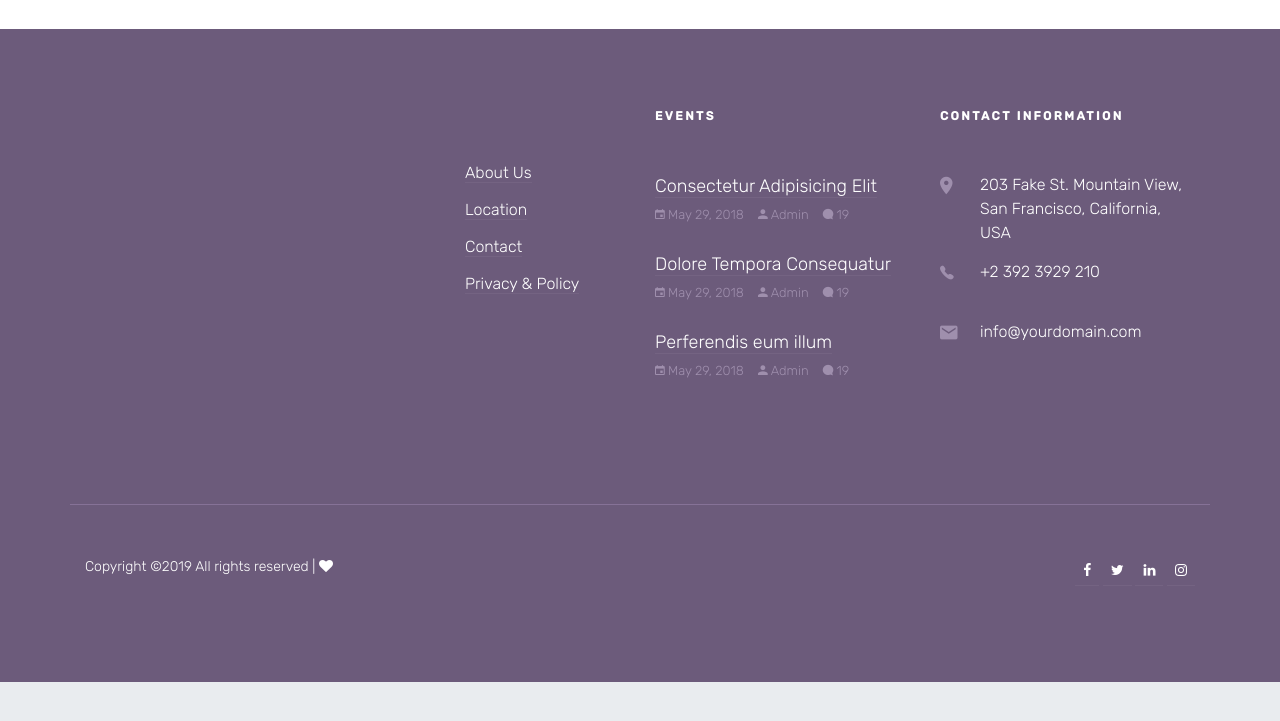
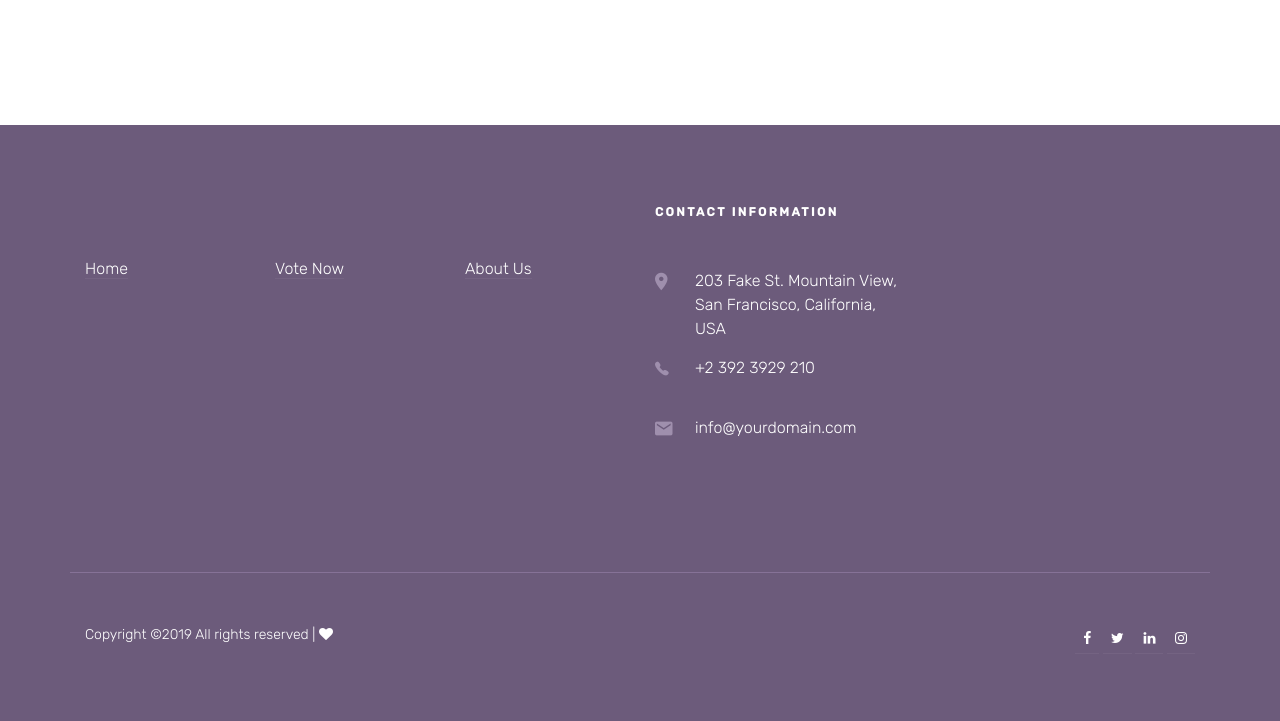
Before and after one commit to code-for-life-usa-llc/vfh, a plain HTML site: page index.html in a window 1280 px wide. Shown: the part 2021-2742 px from the top of the page. Before the commit the page ends 2703 px from the top, so only its background shows below. Drawn offline with Linux system fonts and the light colour scheme; files whose address does not match are found by name.

Commit message:
'changed_links'

```diff
--- a/index.html
+++ b/index.html
@@ -21,7 +21,7 @@
   </head>
   <body>
 
-    <div class="wrap">
+    <div class="wrap" id="top_page">
 
     <div class="block-45">
       <div class="container">
@@ -30,7 +30,7 @@
             <ul class="block-45-list">
               <li><a href="#">Home</a></li>
               <li><a href="#">About Us</a></li>
-              <li><a href="#">Ministries</a></li>
+
             </ul>
           </div>
           <div class="col-md-6 text-md-right">
@@ -87,7 +87,7 @@
             <div class="mb-5 element-animate">
               <div class="block-17">
                 <h1 class="heading mb-4">VOTE FOR HARLEM NOW</h1>
-                <p><a href="/about.html" class="btn btn-primary-white py-3 px-5">About Us</a> <a href="#" class="text-white ml-4"> <span class="ion-ios-location mr-2"></span> Visit vfh</a></p >
+                <p><a href="/about.html" class="btn btn-primary-white py-3 px-5">About Us</a> <a href="#" class="text-white ml-4">
               </div>
             </div>
 
@@ -215,57 +215,22 @@
             <div class="row">
               <div class="col-md-4">
                 <ul class="list-unstyled">
-
+                 <li><a href="#top_page">Home</a></li>
                 </ul>
               </div>
               <div class="col-md-4">
                 <ul class="list-unstyled">
-
+                  <li><a href="events.html">Vote Now</a></li>
                 </ul>
               </div>
               <div class="col-md-4">
                 <ul class="list-unstyled">
-                  <li><a href="#">About Us</a></li>
-                  <li><a href="#">Location</a></li>
-                  <li><a href="#">Contact</a></li>
-                  <li><a href="#">Privacy &amp; Policy</a></li>
+                  <li><a href="about.html">About Us</a></li>
                 </ul>
               </div>
             </div>
           </div>
-          <div class="col-md-6 col-lg-3 mb-5 mb-lg-0">
-            <h3 class="heading">Events</h3>
-            <div class="block-21 d-flex mb-4">
-              <div class="text">
-                <h3 class="heading mb-0"><a href="#">Consectetur Adipisicing Elit</a></h3>
-                <div class="meta">
-                  <div><a href="#"><span class="ion-android-calendar"></span> May 29, 2018</a></div>
-                  <div><a href="#"><span class="ion-android-person"></span> Admin</a></div>
-                  <div><a href="#"><span class="ion-chatbubble"></span> 19</a></div>
-                </div>
-              </div>
-            </div>
-            <div class="block-21 d-flex mb-4">
-              <div class="text">
-                <h3 class="heading mb-0"><a href="#">Dolore Tempora Consequatur</a></h3>
-                <div class="meta">
-                  <div><a href="#"><span class="ion-android-calendar"></span> May 29, 2018</a></div>
-                  <div><a href="#"><span class="ion-android-person"></span> Admin</a></div>
-                  <div><a href="#"><span class="ion-chatbubble"></span> 19</a></div>
-                </div>
-              </div>
-            </div>
-            <div class="block-21 d-flex mb-4">
-              <div class="text">
-                <h3 class="heading mb-0"><a href="#">Perferendis eum illum</a></h3>
-                <div class="meta">
-                  <div><a href="#"><span class="ion-android-calendar"></span> May 29, 2018</a></div>
-                  <div><a href="#"><span class="ion-android-person"></span> Admin</a></div>
-                  <div><a href="#"><span class="ion-chatbubble"></span> 19</a></div>
-                </div>
-              </div>
-            </div>
-          </div>
+
           <div class="col-md-6 col-lg-3 mb-5 mb-lg-0">
             <h3 class="heading">Contact Information</h3>
             <div class="block-23">
```
